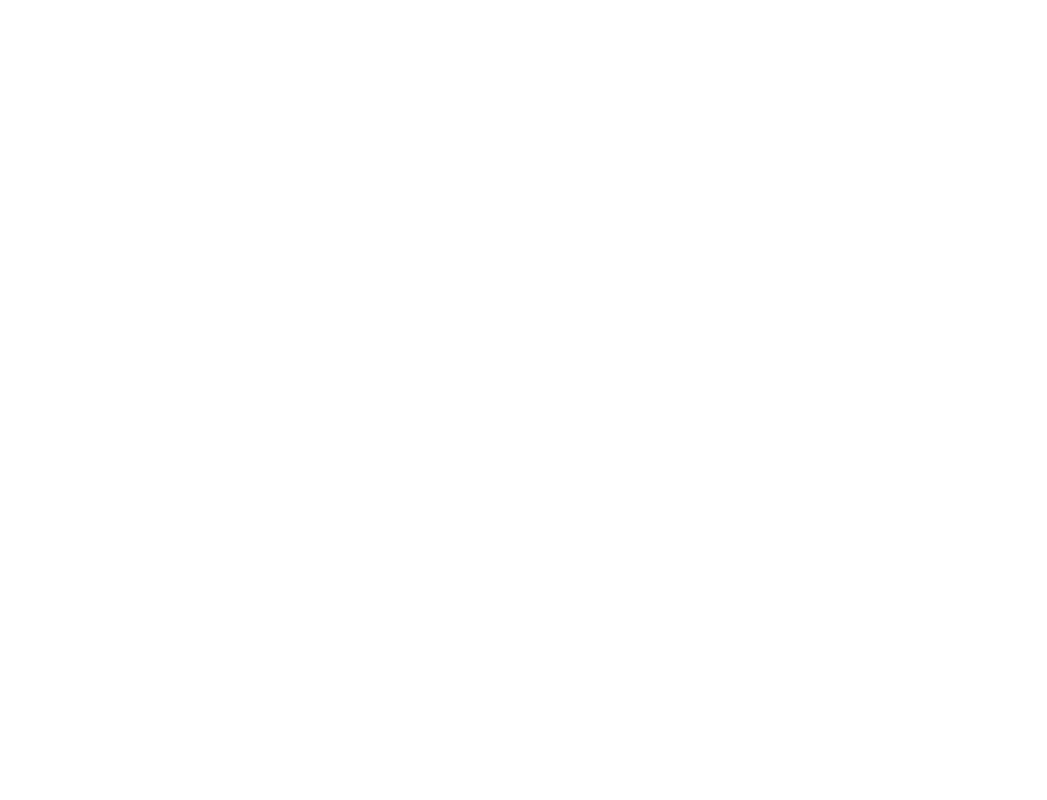
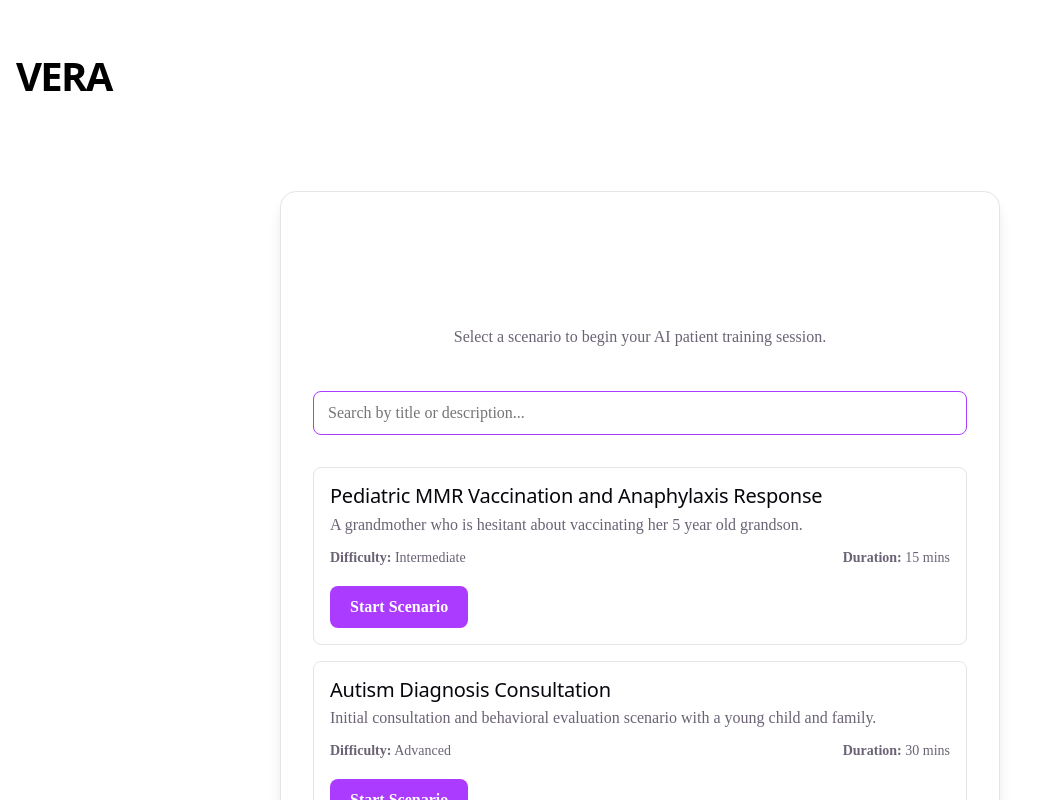
Before and after one commit to VU-RASL/MTSU-2026, a React (Vite) app in the folder frontend/: page /student-portal in a window 1280 px wide. Before the commit this address had no page. Shown: the top 800 px of the page, without its empty margins (0-1047 px from the left). Built offline with nearby package versions, Linux system fonts and the light colour scheme.

Commit message:
Update App.tsx

```diff
--- a/frontend/src/App.tsx
+++ b/frontend/src/App.tsx
@@ -1,6 +1,7 @@
 import { BrowserRouter as Router, Routes, Route } from 'react-router-dom'
 import Home from './pages/Home'
 import PersonaCreator from './pages/PersonaCreator'
+import StudentPortal from './pages/StudentPortal'
 import './App.css'
 
 function App() {
@@ -8,12 +9,15 @@
   //currenting Router allows us to make routes to then define the route for each page.
   //We have the home page set as the default route.
   //The PersonaCreator page is accessible via the /persona-creator route.
+  //The StudentPortal page is accessible via the /student-portal route.
+
   return (
     <>
       <Router>
         <Routes>
           <Route path="/" element={<Home />} />
           <Route path="/persona-creator" element={<PersonaCreator />} />
+          <Route path="/student-portal" element={<StudentPortal />} />
         </Routes>
       </Router>
     </>
```
